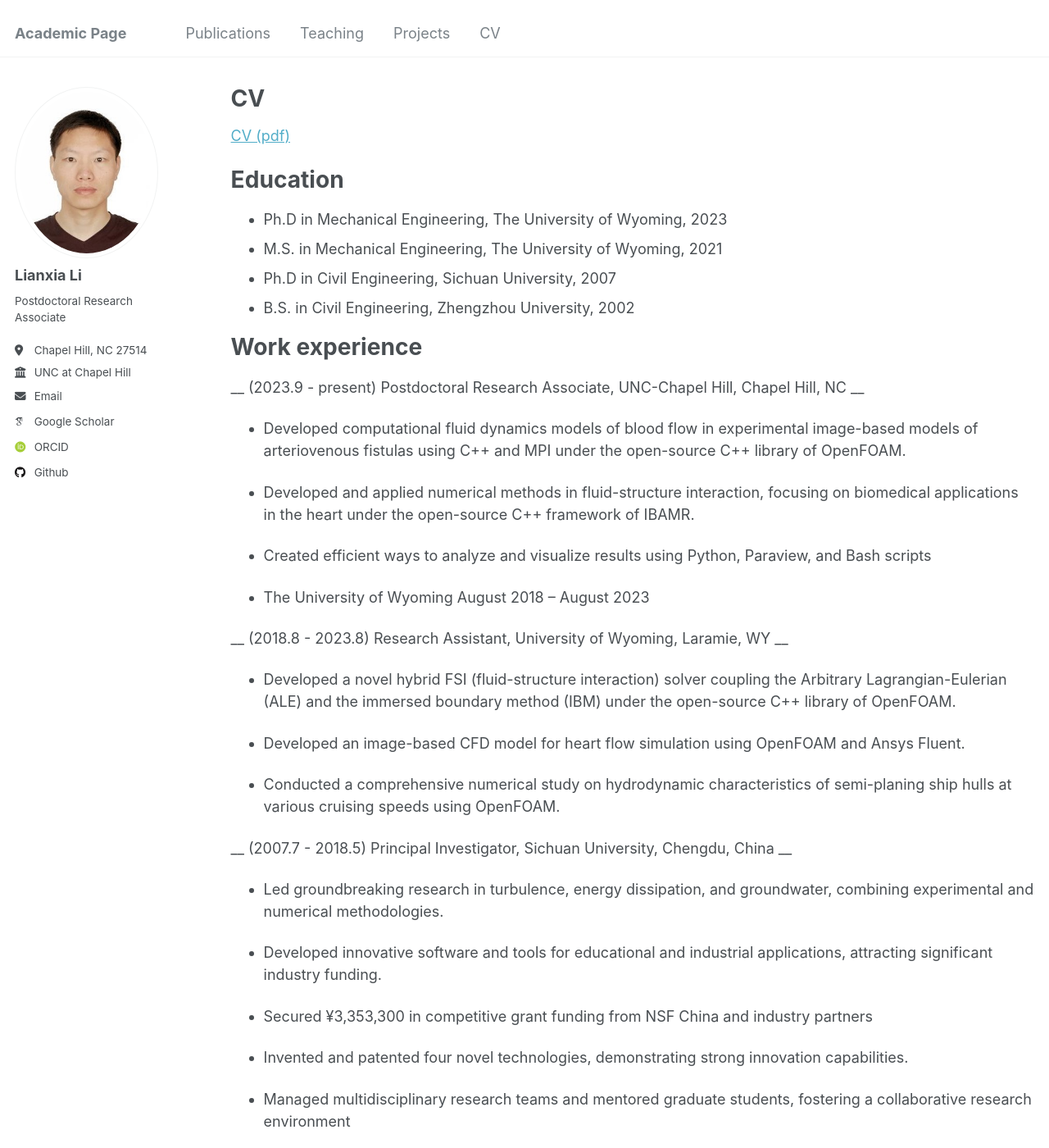
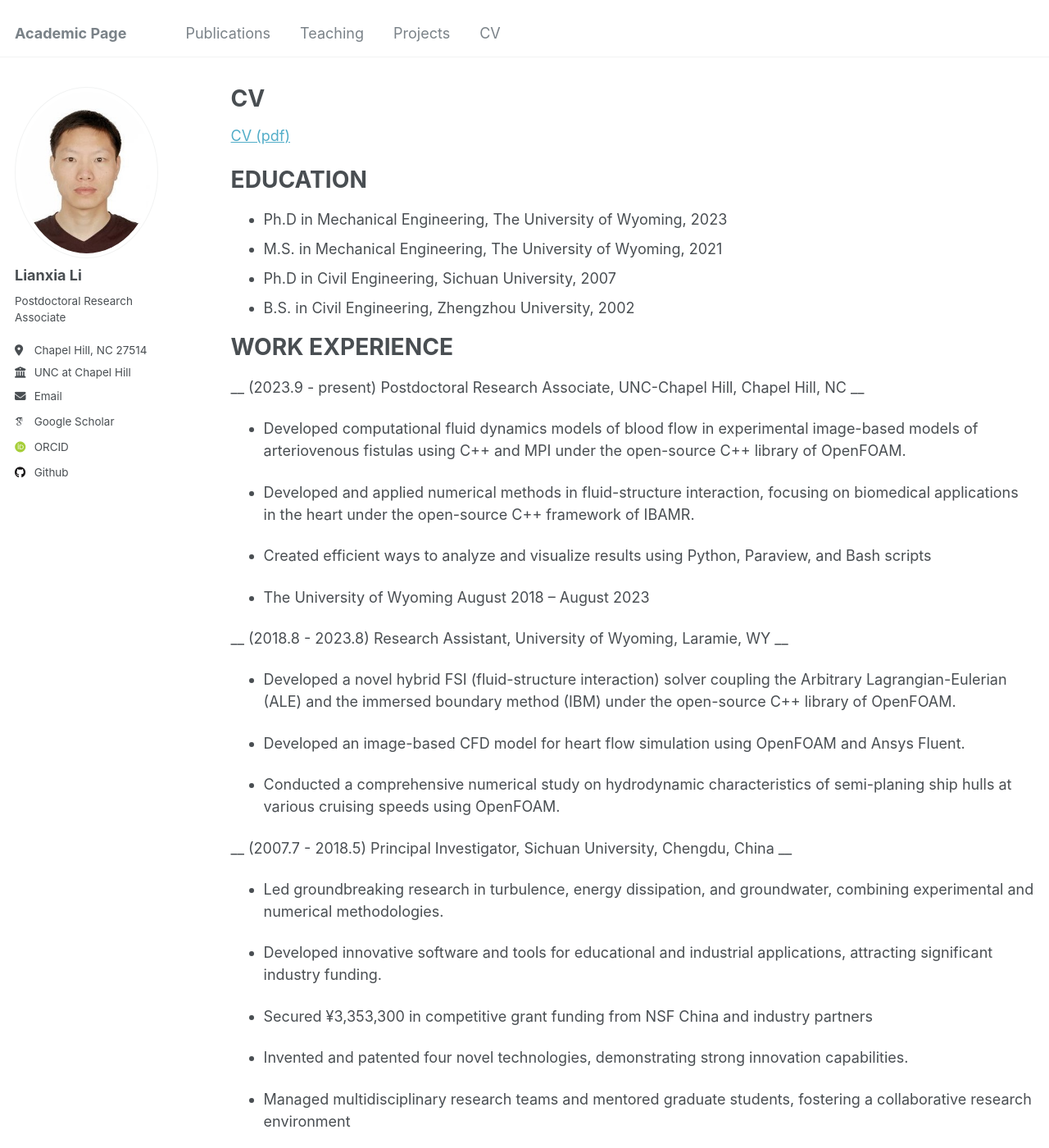
Before and after one commit to Lianxiali/lianxiali-github.io, a Jekyll site: the page built from _pages/cv.md, in a window 1280 px wide and 1400 px high. Shown: the whole window at 82% size. Built offline with Jekyll 4.4.1, drawn with Linux system fonts in a browser that asks for light colours; some web fonts are replaced; some of the changed text lies outside the part shown.

Commit message:
update cv page

```diff
--- a/_pages/cv.md
+++ b/_pages/cv.md
@@ -11,14 +11,14 @@ redirect_from:
 
 {% include base_path %}
 
-Education
+EDUCATION
 ======
 * Ph.D in Mechanical Engineering, The University of Wyoming, 2023
 * M.S. in Mechanical Engineering, The University of Wyoming, 2021
 * Ph.D in Civil Engineering, Sichuan University, 2007
 * B.S. in Civil Engineering, Zhengzhou University, 2002
 
-Work experience
+WORK EXPERIENCE
 ======
 
 __ (2023.9 - present) Postdoctoral Research Associate,  UNC-Chapel Hill, Chapel Hill, NC __
@@ -70,7 +70,7 @@ environment
   * Sub-skill 2.3
 * Skill 3 -->
 
-Publications
+PUBLICATIONS
 ======
   <ul>{% for post in site.publications reversed %}
     {% include archive-single-cv.html %}
@@ -82,7 +82,7 @@ Publications
     {% include archive-single-talk-cv.html  %}
   {% endfor %}</ul> -->
 
-Teaching
+TEACHING
 ======
   <ul>{% for post in site.teaching reversed %}
     {% include archive-single-cv.html %}
```
